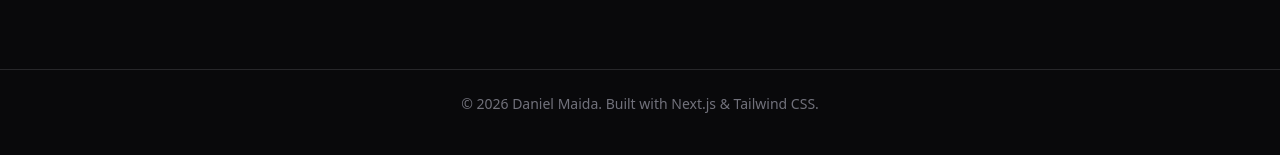
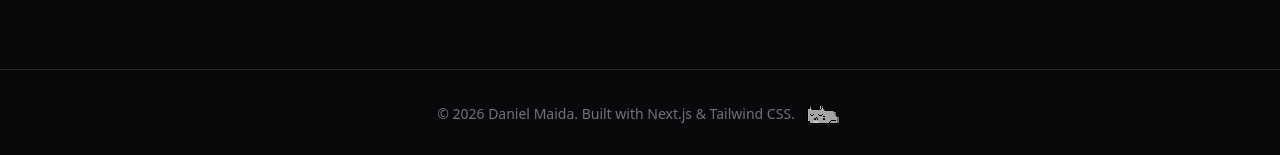
Before and after one commit to dmaida/dmaida-page, a Next.js app: page / in a window 1280 px wide. Shown: the part 792-947 px from the top of the page. Built offline with nearby package versions, Linux system fonts and the light colour scheme.

Commit message:
Add sleepy cat to the footer
Animated WebP sprite (white background flood-filled to transparent, two
frames preserved from the source GIF) sitting to the right of the copyright
line. Stays in place with just its idle frame animation.

```diff
--- a/src/components/Footer.tsx
+++ b/src/components/Footer.tsx
@@ -1,9 +1,18 @@
 export default function Footer() {
   return (
     <footer className="border-t border-zinc-800 bg-zinc-950">
-      <div className="mx-auto max-w-5xl px-6 py-6 text-center text-sm text-zinc-500">
-        &copy; {new Date().getFullYear()} Daniel Maida. Built with Next.js &amp;
-        Tailwind CSS.
+      <div className="mx-auto flex max-w-5xl items-center justify-center gap-2 px-6 py-6 text-center text-sm text-zinc-500">
+        <span>
+          &copy; {new Date().getFullYear()} Daniel Maida. Built with Next.js
+          &amp; Tailwind CSS.
+        </span>
+        {/* eslint-disable-next-line @next/next/no-img-element */}
+        <img
+          src="/sleepy-cat.webp"
+          alt=""
+          aria-hidden="true"
+          className="h-10 w-10 shrink-0 [image-rendering:pixelated]"
+        />
       </div>
     </footer>
   );
```
Also changed, not shown: public/sleepy-cat.webp (added).
